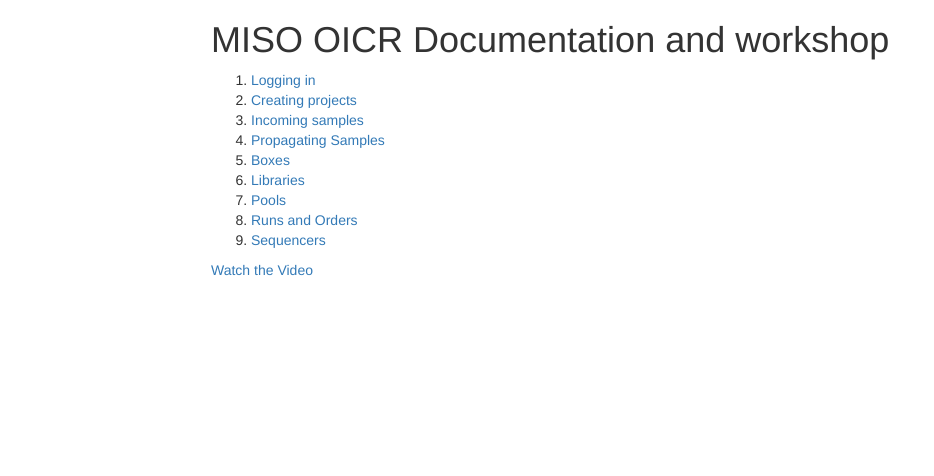
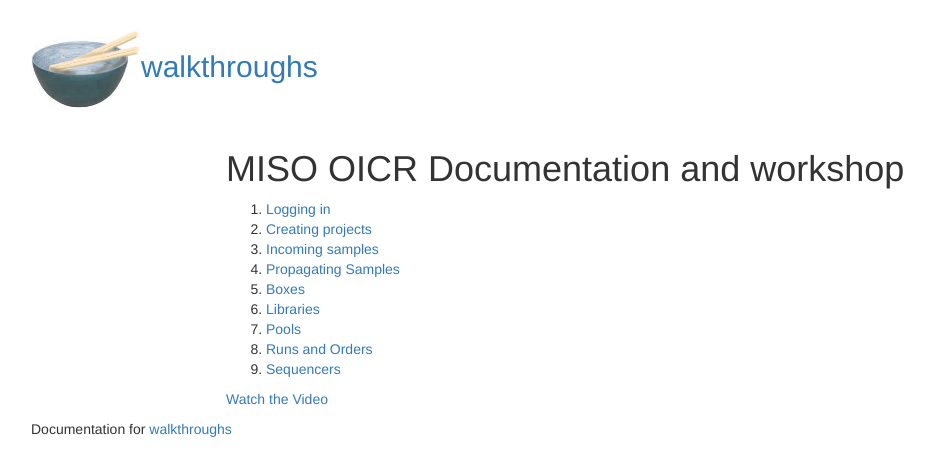
Before and after one commit to miso-lims/walkthroughs, a Jekyll site: the page built from index.md, in a window 1280 px wide. Shown: the top 476 px of the page, without its empty margins (54-988 px from the left). Built offline with Jekyll 4.4.1, drawn with Linux system fonts in a browser that asks for light colours; our own code applies the rules of GitHub Pages for plain Markdown files.

Commit message:
Trying stuff out

```diff
--- /dev/null
+++ b/_includes/footer.html
@@ -0,0 +1 @@
+Documentation for <a href="{% if site.codeurl %}{{ site.codeurl }}{% else %}{{ site.baseurl }}{% endif %}">{{ site.title }}</a>
--- /dev/null
+++ b/_includes/header.html
@@ -0,0 +1,3 @@
+<h2><a class="brand" href="{{ site.baseurl }}/"><img src="{{ site.baseurl }}/pics/MISO.png"/>{{ site.title }}</a>
+    {% if site.subtitle %}<small>{{ site.subtitle }}</small>{% endif %}
+</h2>
--- a/_layouts/page.html
+++ b/_layouts/page.html
@@ -12,13 +12,26 @@
 escape }}{% endif %} -- MISO OICR Workshop</title>
     <link rel="stylesheet" type="text/css" href="./bootstrap.css" />
   </head>
+  <div class="container">
+
+
   <body>
     <div class="container">
+      <div class="row">
+        <div id="header" class="col-sm-12">
+          {% include header.html %}
+        </div>
+      </div>
       <div class="row">
         <div class="col-lg-8 col-lg-offset-2 col-md-10 col-md-offset-1">
           {{ content }}
         </div>
       </div>
+      <div class="row">
+        <div id="footer" class="col-sm-12">
+           {% include footer.html %}
+        </div>
+      </div>
     </div>
   </body>
 </html>
```
Also changed, not shown: pics/MISO.png (added).
